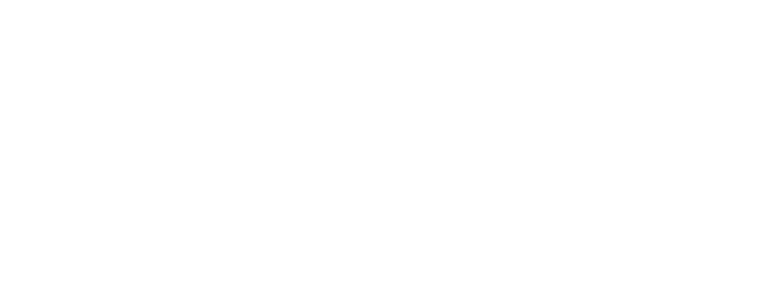
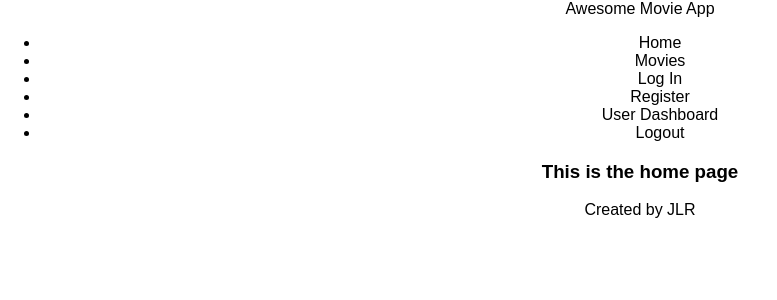
Before and after one commit to jlr7245/movies-app-2, a React (Create React App) app in the folder client/: page / in a window 1280 px wide. Shown: the top 300 px of the page, without its empty margins (0-777 px from the left). Built offline with nearby package versions, Linux system fonts and the light colour scheme.

Commit message:
add react components, proxy line, axios

```diff
--- a/client/package.json
+++ b/client/package.json
@@ -3,12 +3,14 @@
   "version": "0.1.0",
   "private": true,
   "dependencies": {
+    "axios": "^0.16.2",
     "react": "^15.6.1",
     "react-dom": "^15.6.1"
   },
   "devDependencies": {
     "react-scripts": "1.0.11"
   },
+  "proxy": "http://localhost:3001/",
   "scripts": {
     "start": "react-scripts start",
     "build": "react-scripts build",
--- a/client/src/App.js
+++ b/client/src/App.js
@@ -1,5 +1,9 @@
 import React, { Component } from 'react';
 import './App.css';
+
+import Header from './components/Header';
+import Footer from './components/Footer';
+import Page from './components/Page';
 
 class App extends Component {
   constructor() {
@@ -8,12 +12,24 @@
       auth: false,
       user: null,
       currentPage: 'home',
+      currentMovieId: null,
     }
+    this.setPage = this.setPage.bind(this);
   }
+
+  setPage(page) {
+    console.log('click');
+    this.setState({
+      currentPage: page,
+    })
+  }
+
   render() {
     return (
       <div className="App">
-
+        <Header setPage={this.setPage} />
+        <Page currentPage={this.state.currentPage} />
+        <Footer />
       </div>
     );
   }
--- /dev/null
+++ b/client/src/components/Footer.jsx
@@ -0,0 +1,11 @@
+import React from 'react';
+
+const Footer = () => {
+  return (
+    <footer>
+      Created by JLR
+    </footer>
+  )
+}
+
+export default Footer;
--- /dev/null
+++ b/client/src/components/Header.jsx
@@ -0,0 +1,21 @@
+import React from 'react';
+
+const Header = (props) => {
+  return (
+    <header>
+      <div className="logo">Awesome Movie App</div>
+      <nav>
+        <ul>
+          <li onClick={() => props.setPage('home')}>Home</li>
+          <li onClick={() => props.setPage('movies-all')}>Movies</li>
+          <li onClick={() => props.setPage('login')}>Log In</li>
+          <li onClick={() => props.setPage('register')}>Register</li>
+          <li onClick={() => props.setPage('user')}>User Dashboard</li>
+          <li onClick={() => props.setPage('logout')}>Logout</li>
+        </ul>
+      </nav>
+    </header>
+  )
+}
+
+export default Header;
--- /dev/null
+++ b/client/src/components/Page.jsx
@@ -0,0 +1,16 @@
+import React, { Component } from 'react';
+
+class Page extends Component {
+
+  render() {
+    return (
+      <div>
+        <h3>
+          This is the {this.props.currentPage} page
+        </h3>
+      </div>
+    );
+  }
+}
+
+export default Page;
```
Also changed, not shown: 1 other file (tests, documents, lock files or other folders).
